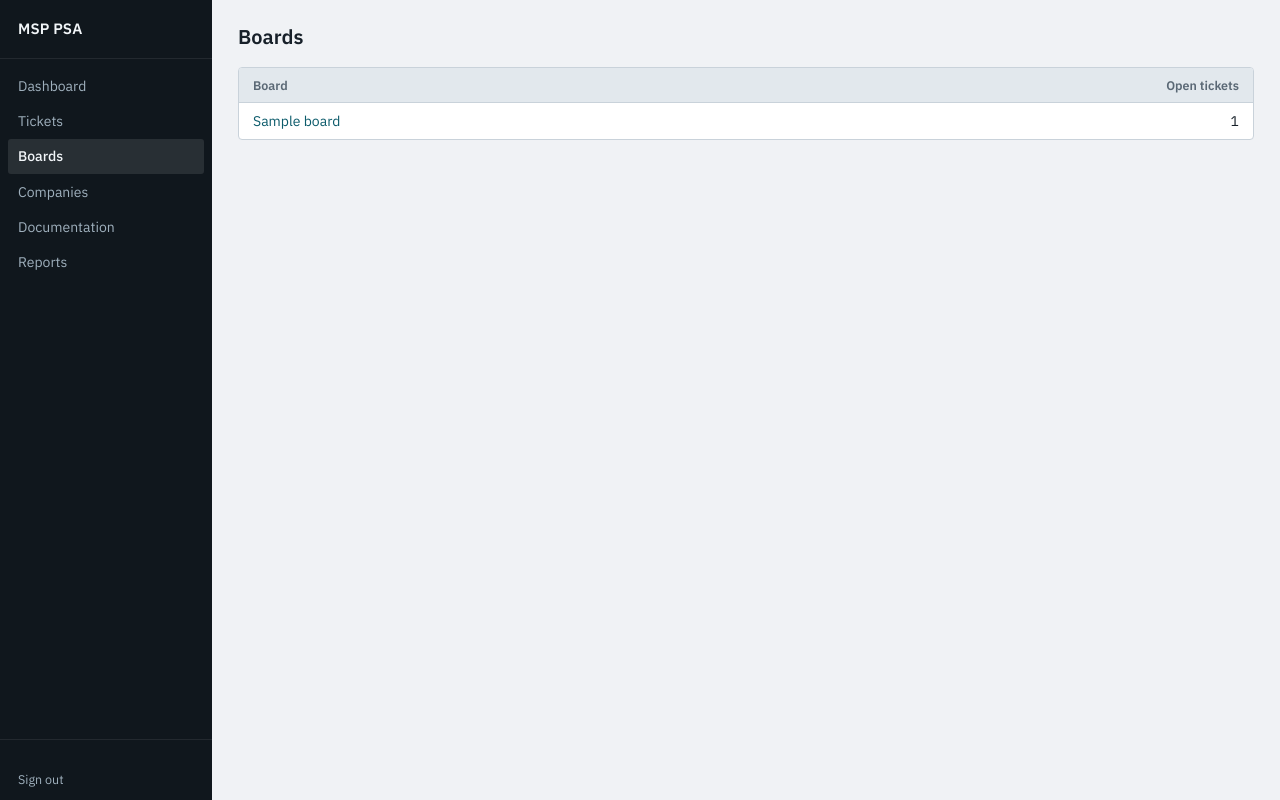
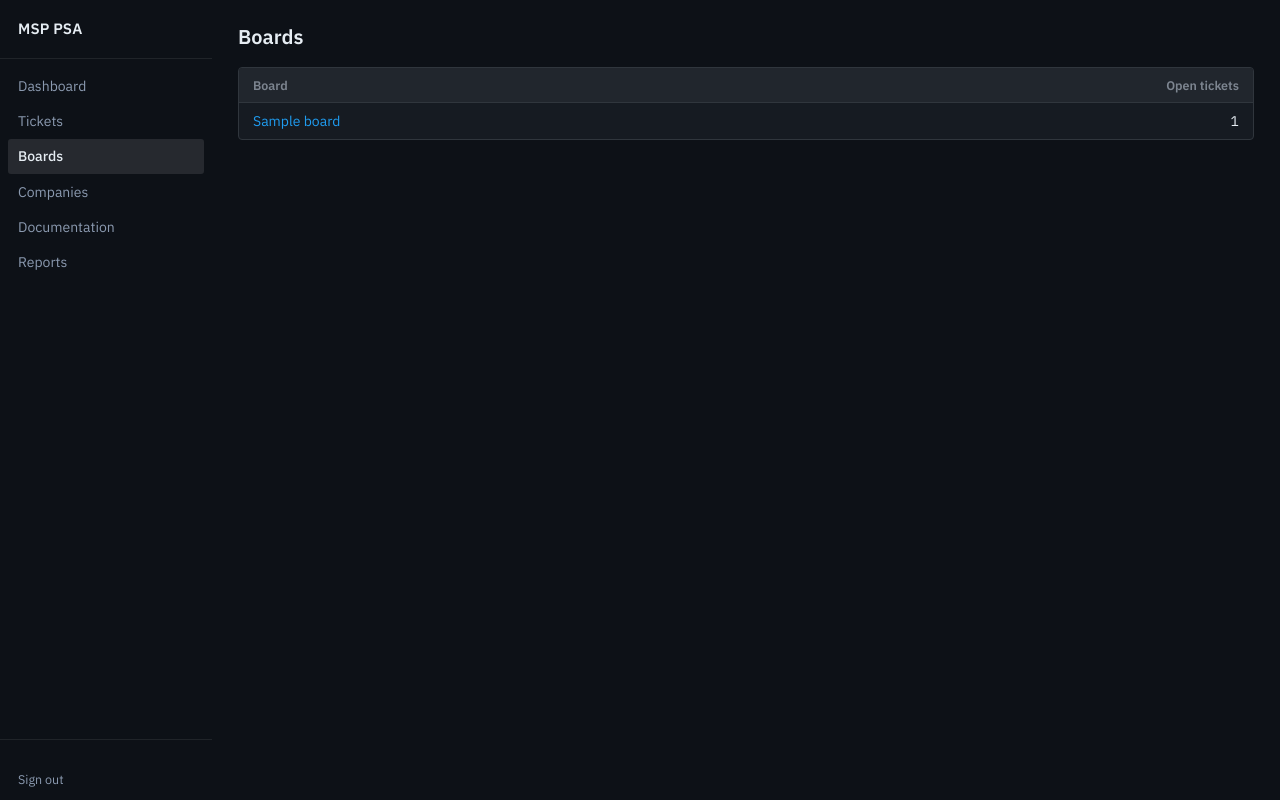
Before and after one commit to ahrace3/msp-psa, a FastAPI app: template app/templates/boards/index.html in a window 1280 px wide. Run offline with FastAPI, Linux system fonts and the light colour scheme; the template is opened without the code that fills it: most values are stand-ins (such as "Sample title", 1, 10 or a date in 2020); some libraries are stand-ins or nearby versions.

Commit message:
Force dark mode unconditionally

```diff
--- a/app/static/app.css
+++ b/app/static/app.css
@@ -20,24 +20,7 @@
   --rail-w: 212px;
 }
 
-/* Light mode only when the user explicitly picks it in the OS */
-@media (prefers-color-scheme: light) {
-  :root {
-    --rail: #10171d;
-    --rail-text: #9fb0bd;
-    --rail-text-strong: #f2f6f9;
-    --canvas: #f0f2f5;
-    --surface: #ffffff;
-    --border: #c9d2da;
-    --border-soft: #e2e8ed;
-    --ink: #172029;
-    --muted: #5a6875;
-    --accent: #0c5b6b;
-    --accent-hover: #094653;
-    --ok: #2c6b45;
-    --warn: #8a5a07;
-    --crit: #9b2c2c;
-  }
+
 }
 
 * { box-sizing: border-box; }
```
